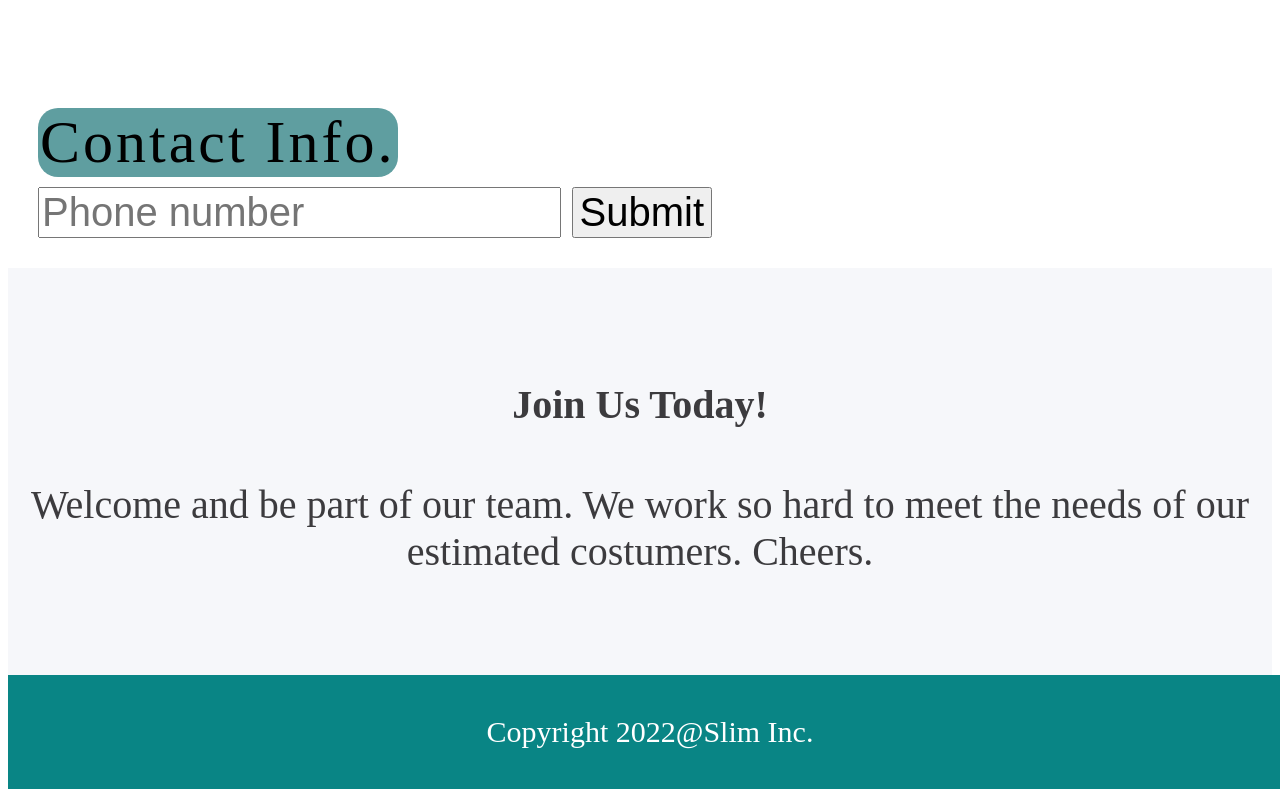
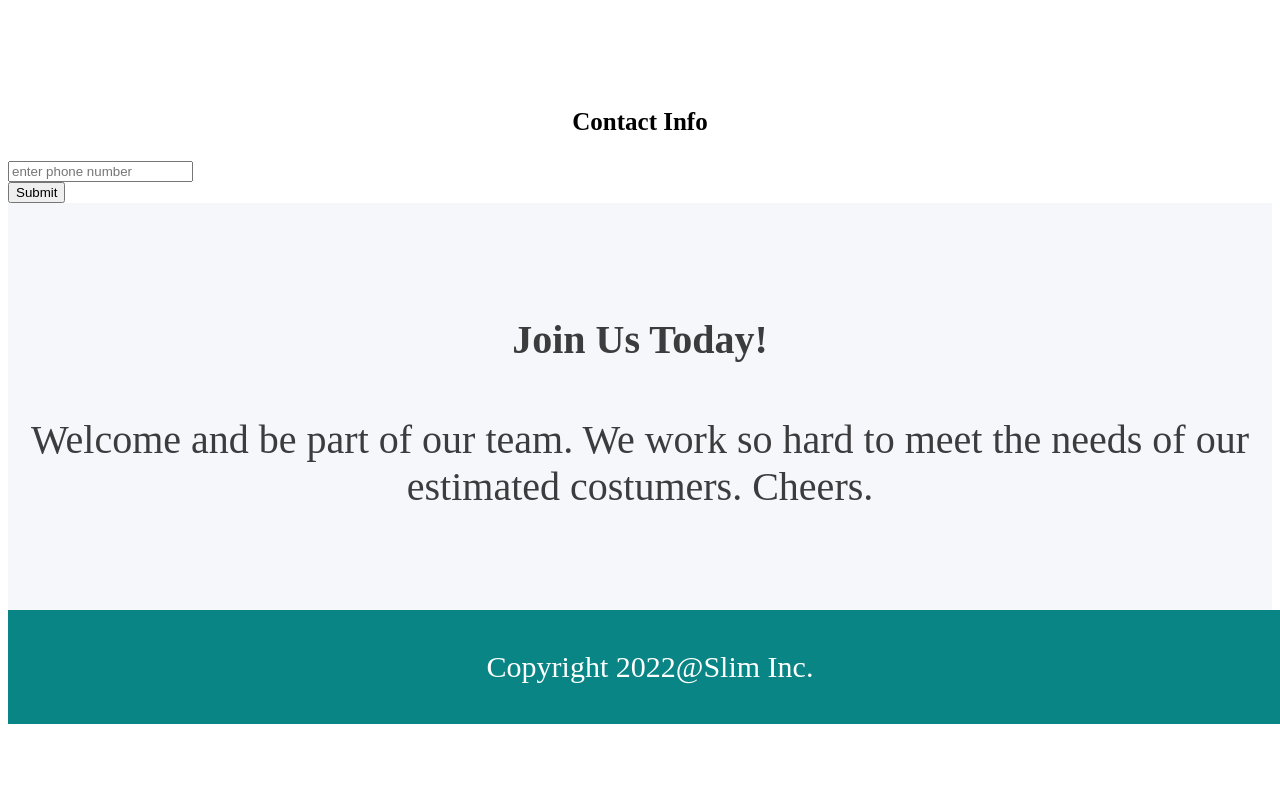
Before and after one commit to VicTech91/VSlim91.github.io, a plain HTML site: page index.html in a window 1280 px wide. Shown: the part 5557-6354 px from the top of the page. After the commit the page ends 6289 px from the top, so only its background shows below. Drawn offline with Linux system fonts and the light colour scheme.

Commit message:
Update index.html

```diff
--- a/index.html
+++ b/index.html
@@ -51,13 +51,13 @@
         </ul>
 </aside>
     </main>
-    <div class="Contact-info">
-    <fieldset>
-        <legend>Contact Info.</legend>
-        <input type="Phone number" placeholder="Phone number"required>
-        <input type="SUbmit" value="Submit">
-    </fieldset>
-    </div>
+    <div class="phone">
+            <h3>Contact Info</h3>
+            <input type="phone" placeholder="enter phone number" required>
+        </div>
+        <div class="btn">
+            <button class="submit">Submit</button>
+        </div>
     <section class="join">
         <h4>Join Us Today!</h4>
         <p>Welcome and be part of our team. We work so hard to meet the needs of our estimated costumers. Cheers.</p>
```
